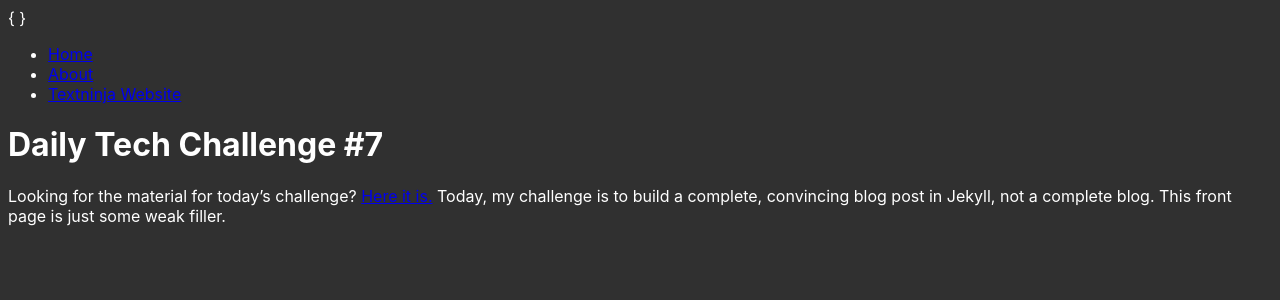
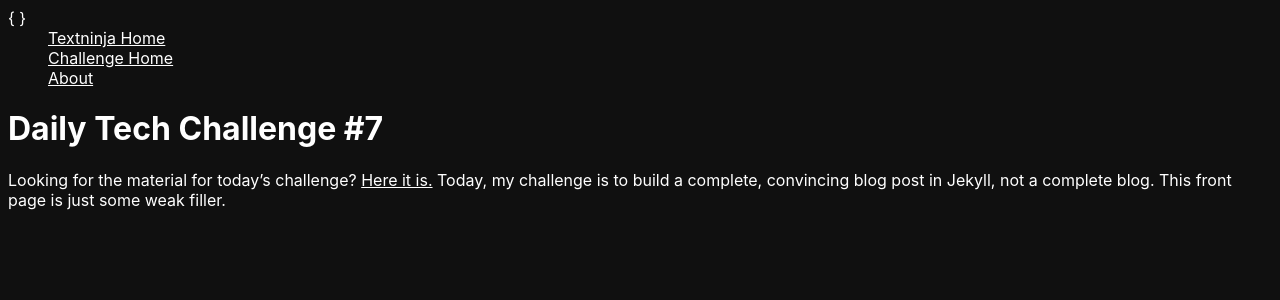
Before and after one commit to textninja/dtc0007, a Jekyll site: the page built from index.markdown, in a window 1280 px wide. Shown: the top 300 px of the page. Built offline with Jekyll 4.4.1, drawn with Linux system fonts in a browser that asks for light colours.

Commit message:
Updates to styles, links

```diff
--- a/_data/nav.yaml
+++ b/_data/nav.yaml
@@ -1,6 +1,7 @@
-- name: Home
+- name: Textninja Home
+  href: https://www.textninja.net
+- name: Challenge Home
   href: /
 - name: About
   href: /about/
-- name: Textninja Website
-  href: https://www.textninja.net
+-
--- a/_layouts/default.html
+++ b/_layouts/default.html
@@ -4,7 +4,7 @@
         <meta charset="utf-8">
         <meta name="viewport" content="width=device-width, initial-scale=1.0">
         <title>{{ page.title }}</title>
-        <link rel="stylesheet" href="assets/styles/main.css">
+        <link rel="stylesheet" href="{% link assets/styles/main.scss %}">
     </head>
     <body>
         {% include header.html %}
--- a/assets/styles/main.scss
+++ b/assets/styles/main.scss
@@ -1,7 +1,24 @@
 ---
 ---
+
+:root {
+    --bg: #101010;
+    --fg : #fff;
+}
+
 body {
-    background-color: #303030;
-    color: #fff;
+    background-color: var(--bg);
+    color: var(--fg);
     font-family: -apple-system, BlinkMacSystemFont, 'Segoe UI', Roboto, Oxygen, Ubuntu, Cantarell, 'Open Sans', 'Helvetica Neue', sans-serif;
 }
+
+header {
+    ul {
+        list-style-type: none;
+        margin: 0;
+    }
+}
+
+a {
+    color: var(--fg);
+}
```
Also changed, not shown: _posts/2022-01-05-build-complete-blog-post-in-jekyll.md (+3 -0 lines).
